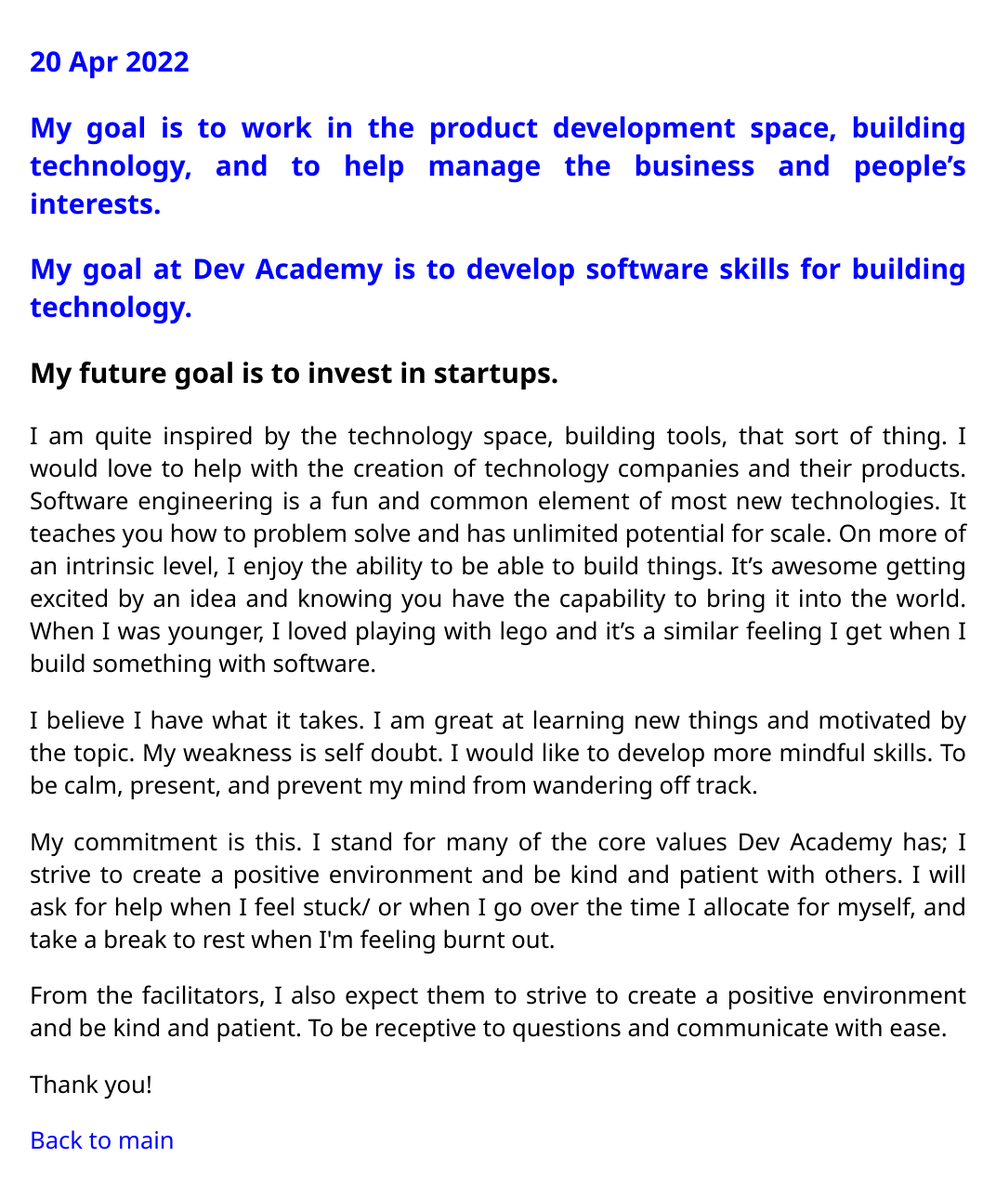
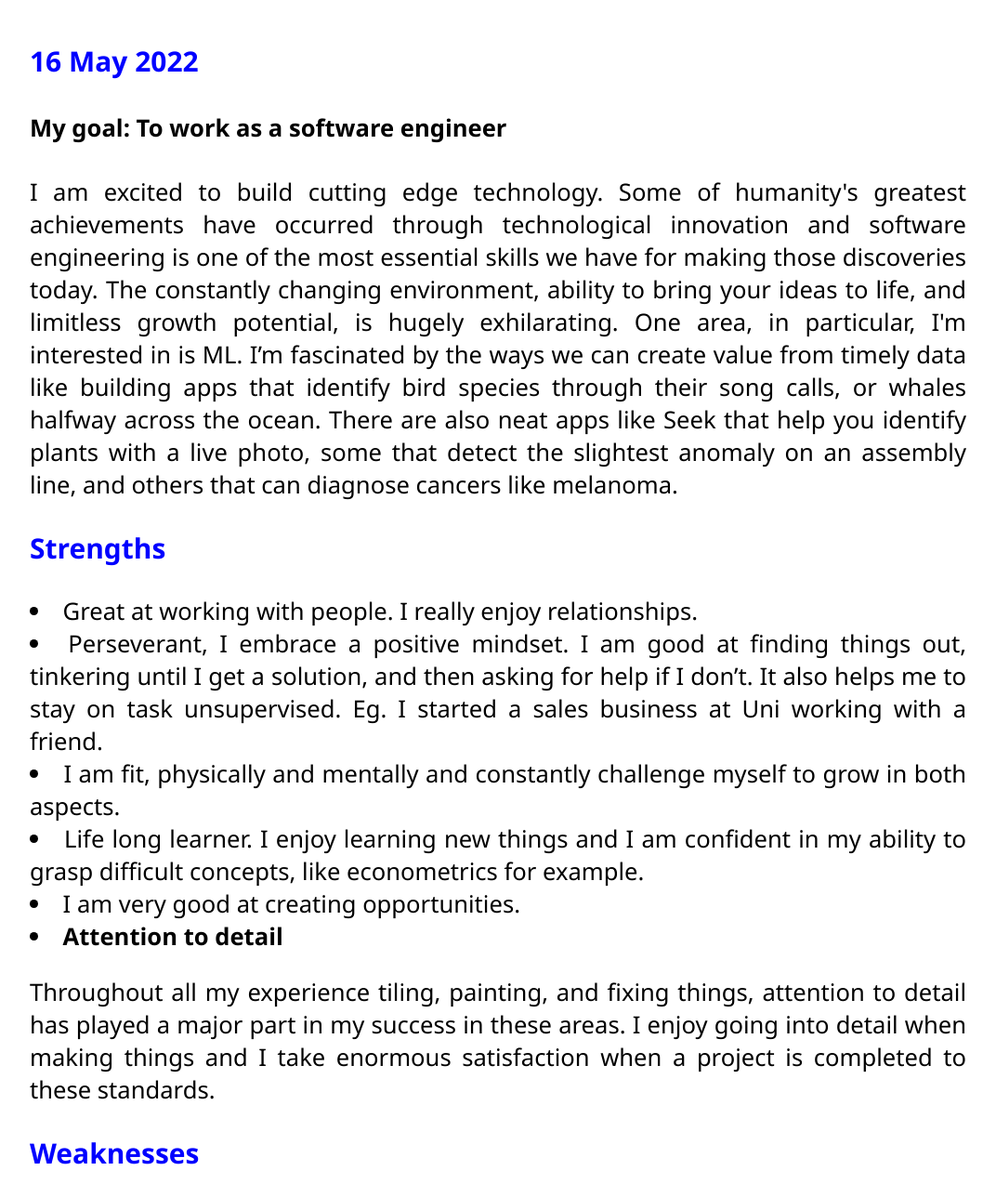
Before and after one commit to ljsimpkin/liamsBlog, a plain HTML site: page blog/learning-plan.html in a window 1280 px wide. Shown: the part 130-1418 px from the top of the page at 93% size, without its empty margins (104-1176 px from the left). Drawn offline with Linux system fonts and the light colour scheme.

Commit message:
add updated learning plan reflecting on foundations

```diff
--- a/blog/learning-plan.html
+++ b/blog/learning-plan.html
@@ -1,5 +1,6 @@
 <!DOCTYPE html>
 <html lang="en">
+
 <head>
     <meta charset="UTF-8">
     <meta name="viewport" content="width=device-width, initial-scale=1.0">
@@ -7,18 +8,56 @@
     <link href="../styles/main.css" rel="stylesheet" type="text/css">
     <title>Learning Plan</title>
 </head>
+
 <body>
     <h2>My Learning Plan</h2>
-      <h3>20 Apr 2022</h3>
-      <h3 >My goal is to work in the product development space, building technology, and to help manage the business and people’s interests.</h3>
-      <h3 >My goal at Dev Academy is to develop software skills for building technology.</h3>
-      <h3 style="color:black">My future goal is to invest in startups.</h3>
-      <p>I am quite inspired by the technology space, building tools, that sort of thing. I would love to help with the creation of technology companies and their products. Software engineering is a fun and common element of most new technologies. It teaches you how to problem solve and has unlimited potential for scale. On more of an intrinsic level, I enjoy the ability to be able to build things. It’s awesome getting excited by an idea and knowing you have the capability to bring it into the world. When I was younger, I loved playing with lego and it’s a similar feeling I get when I build something with software.</p>
-      <p>I believe I have what it takes. I am great at learning new things and motivated by the topic. My weakness is self doubt. I would like to develop more mindful skills. To be calm, present, and prevent my mind from wandering off track.</p>
-      <p>My commitment is this. I stand for many of the core values Dev Academy has; I strive to create a positive environment and be kind and patient with others. I will ask for help when I feel stuck/ or when I go over the time I allocate for myself, and take a break to rest when I'm feeling burnt out.</p>
-      <p>From the facilitators, I also expect them to strive to create a positive environment and be kind and patient. To be receptive to questions and communicate with ease.</p>
-      <p>Thank you!</p>
-      <!-- Back to home button -->
+    <h3>16 May 2022</h3>
+    <h4>My goal: To work as a software engineer</h4>
+    <p>I am excited to build cutting edge technology. Some of humanity's greatest achievements have occurred through technological innovation and software engineering is one of the most essential skills we have for making those discoveries today. The constantly
+        changing environment, ability to bring your ideas to life, and limitless growth potential, is hugely exhilarating. One area, in particular, I'm interested in is ML. I’m fascinated by the ways we can create value from timely data like building
+        apps that identify bird species through their song calls, or whales halfway across the ocean. There are also neat apps like Seek that help you identify plants with a live photo, some that detect the slightest anomaly on an assembly line, and others
+        that can diagnose cancers like melanoma.</p>
+
+    <h3>Strengths</h3>
+    <li>Great at working with people. I really enjoy relationships.</li>
+    <li>Perseverant, I embrace a positive mindset. I am good at finding things out, tinkering until I get a solution, and then asking for help if I don’t. It also helps me to stay on task unsupervised. Eg. I started a sales business at Uni working with a
+        friend.
+    </li>
+    <li>I am fit, physically and mentally and constantly challenge myself to grow in both aspects.</li>
+    <li>Life long learner. I enjoy learning new things and I am confident in my ability to grasp difficult concepts, like econometrics for example.</li>
+    <li>I am very good at creating opportunities. </li>
+    <li><b>Attention to detail</b></li>
+
+    <p>Throughout all my experience tiling, painting, and fixing things, attention to detail has played a major part in my success in these areas. I enjoy going into detail when making things and I take enormous satisfaction when a project is completed to
+        these standards.
+    </p>
+
+    <h3>Weaknesses</h3>
+    <li>Self belief/less self doubt is a core skill I would like to develop more of/ have consistency over/ can get it back on track when I notice it veering.</li>
+    <li>Being technically ready for an opportunity.</li>
+    <li><b>Over Optimizing</b></li>
+
+
+    <p>I’ve found myself over-optimizing some things when it’s better to make a quick decision. Like which gym to sign up to, or phone to choose, these decisions were scrutinised squeezing marginal gains. I did make some great decisions tho, but making these
+        decisions has freed space for even greater decisions, like which cross fit classes to do, or what goals I should focus on with my coach which were made without over optimising. I am finding out there’s a healthy balance to also benefit hugely
+        from iterating quickly.</p>
+
+    <h3>Non-technical skills to develop</h3>
+    <p>Meditation</p>
+
+    <h3>Bootcamp expectations from the team</h3>
+    <p>My only real expectation is for us all to help create a positive environment for everyone.
+        <br><br> Career support would be really useful too. I’d really like to make the process of finding jobs fun and continue deepening these conversations about career plans.
+    </p>
+
+    <h3>Personal expectiations</h3>
+
+    <p>I expect to confront being stuck with curiosity instead of frustration, and to know when I should take a break.
+        <br><br> I expect to be effective with my time, work when I have energy, and rest when I don’t.
+    </p>
+
+
     <p><a href="../index.html">Back to main</a></p>
 </body>
+
 </html>
```
Lines whose indentation alone changed are shown as unchanged.
